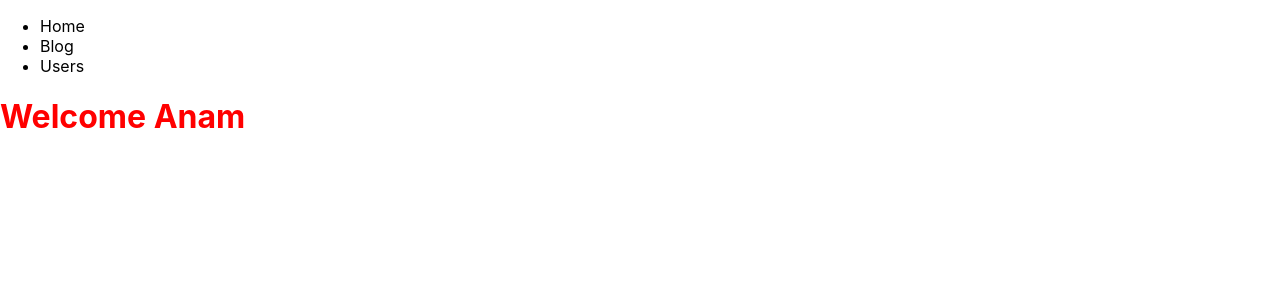
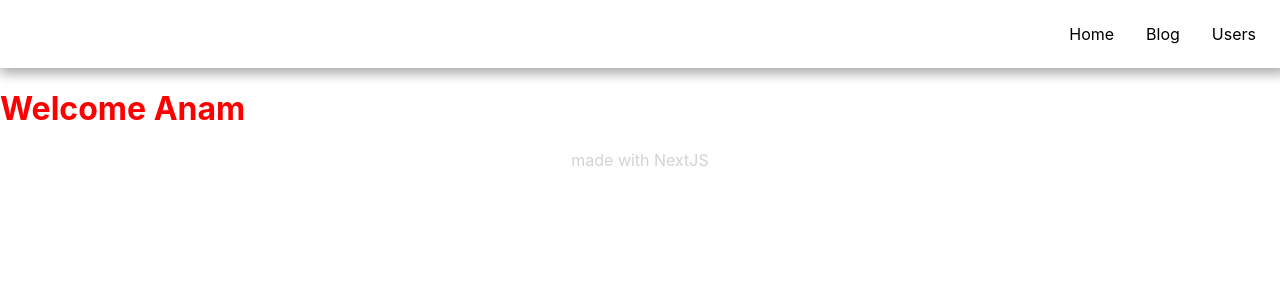
Before and after one commit to mukhoiran/nexjs-basic, a Next.js app: page / in a window 1280 px wide. Shown: the top 300 px of the page. Built offline with nearby package versions, Linux system fonts and the light colour scheme.

Commit message:
module CSS

```diff
--- /dev/null
+++ b/components/Footer/Footer.module.css
@@ -0,0 +1,4 @@
+.title {
+    text-align: center;
+    color: lightgray;
+}
--- /dev/null
+++ b/components/Footer/index.tsx
@@ -0,0 +1,9 @@
+import styles from './Footer.module.css';
+
+export default function Footer() {
+  return (
+    <div>
+      <p className={styles.title}>made with NextJS</p>
+    </div>
+  );
+}
--- /dev/null
+++ b/components/Header/Header.module.css
@@ -0,0 +1,14 @@
+.container {
+	padding: 8px;
+	box-shadow: 3px 3px 11px 3px rgb(0 0 0 / 32%)
+}
+
+.list {
+	list-style: none;
+	display: flex;
+	justify-content: flex-end;
+}
+
+.item {
+	margin: 0px 16px;
+}
--- a/components/Header/index.tsx
+++ b/components/Header/index.tsx
@@ -1,12 +1,13 @@
 import Link from 'next/link';
+import styles from './Header.module.css';
 
 export default function Header() {
   return (
-    <header>
-      <ul>
-        <li><Link href="/"><a>Home</a></Link></li>
-        <li><Link href="/blog"><a>Blog</a></Link></li>
-        <li><Link href="/users"><a>Users</a></Link></li>
+    <header className={styles.container}>
+      <ul className={styles.list}>
+        <li className={styles.item}><Link href="/"><a>Home</a></Link></li>
+        <li className={styles.item}><Link href="/blog"><a>Blog</a></Link></li>
+        <li className={styles.item}><Link href="/users"><a>Users</a></Link></li>
       </ul>
     </header>
   );
--- a/pages/index.jsx
+++ b/pages/index.jsx
@@ -1,10 +1,12 @@
 import Header from '../components/Header';
+import Footer from '../components/Footer';
 
 export default function Home() {
   return (
     <div>
       <Header />
       <h1 className="title">Welcome Anam</h1>
+      <Footer />
     </div>
   );
 }
```
